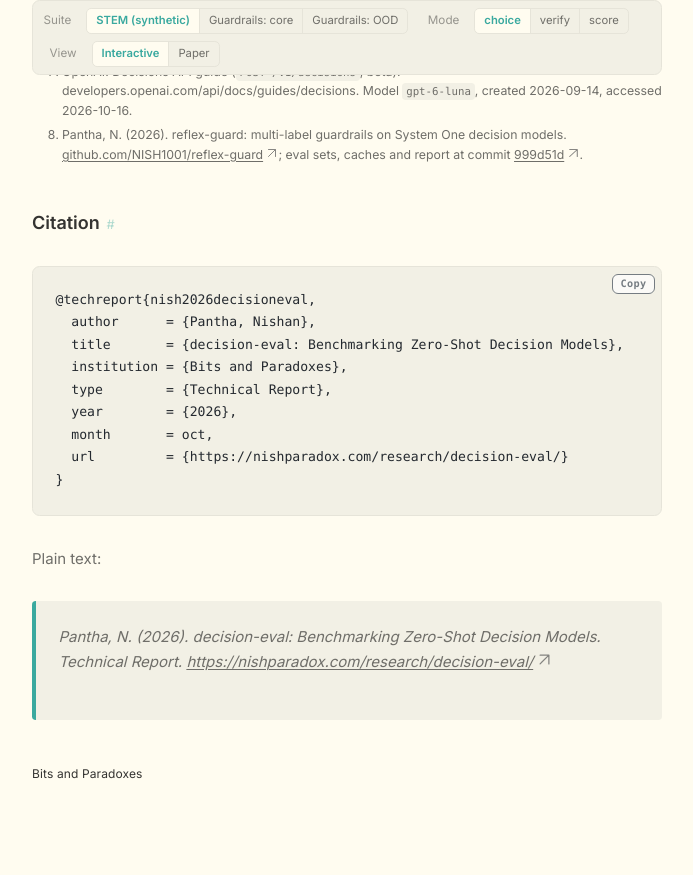
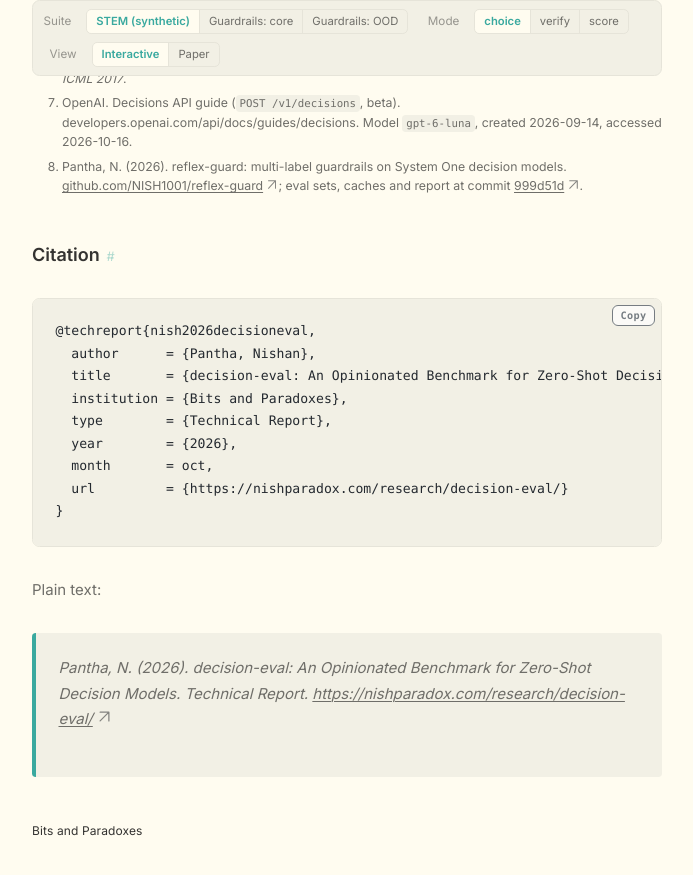
Before and after one commit to NISH1001/NISH1001.github.io, a Jekyll site: the page built from _posts/research/2026-10-16-decision-eval.markdown, in a window 1280 px wide and 900 px high, scrolled down 8733 px. Shown: the top 875 px of the window, without its empty margins (293-986 px from the left). Built offline with Jekyll 4.4.1, drawn with Linux system fonts in a browser that asks for light colours; before the commit the page ends 9576 px from its top, so only the background shows below that; some of the changed text lies outside the part shown.

Commit message:
decision-eval: retitle as an opinionated benchmark
Co-Authored-By: Claude Opus 5.5 <noreply@anthropic.com>

````diff
--- a/_posts/research/2026-10-16-decision-eval.markdown
+++ b/_posts/research/2026-10-16-decision-eval.markdown
@@ -1,6 +1,6 @@
 ---
 layout: post
-title:  "decision-eval: Benchmarking Zero-Shot Decision Models"
+title:  "decision-eval: An Opinionated Benchmark for Zero-Shot Decision Models"
 date:   2026-10-16 09:00:00 +0545
 categories: research
 tags: research llm benchmark evaluation decision-models zero-shot classification calibration latency
@@ -275,7 +275,7 @@ uvx --from "$R" decision-eval import-reflexguard --repo <reflex-guard checkout>
 ```bibtex
 @techreport{nish2026decisioneval,
   author      = {Pantha, Nishan},
-  title       = {decision-eval: Benchmarking Zero-Shot Decision Models},
+  title       = {decision-eval: An Opinionated Benchmark for Zero-Shot Decision Models},
   institution = {Bits and Paradoxes},
   type        = {Technical Report},
   year        = {2026},
@@ -286,7 +286,7 @@ uvx --from "$R" decision-eval import-reflexguard --repo <reflex-guard checkout>
 
 Plain text:
 
-> Pantha, N. (2026). *decision-eval: Benchmarking Zero-Shot Decision Models.*
+> Pantha, N. (2026). *decision-eval: An Opinionated Benchmark for Zero-Shot Decision Models.*
 > Technical Report. <{{ site.url }}{{ page.url }}>
 
 <!-- DATA:START -->
````
